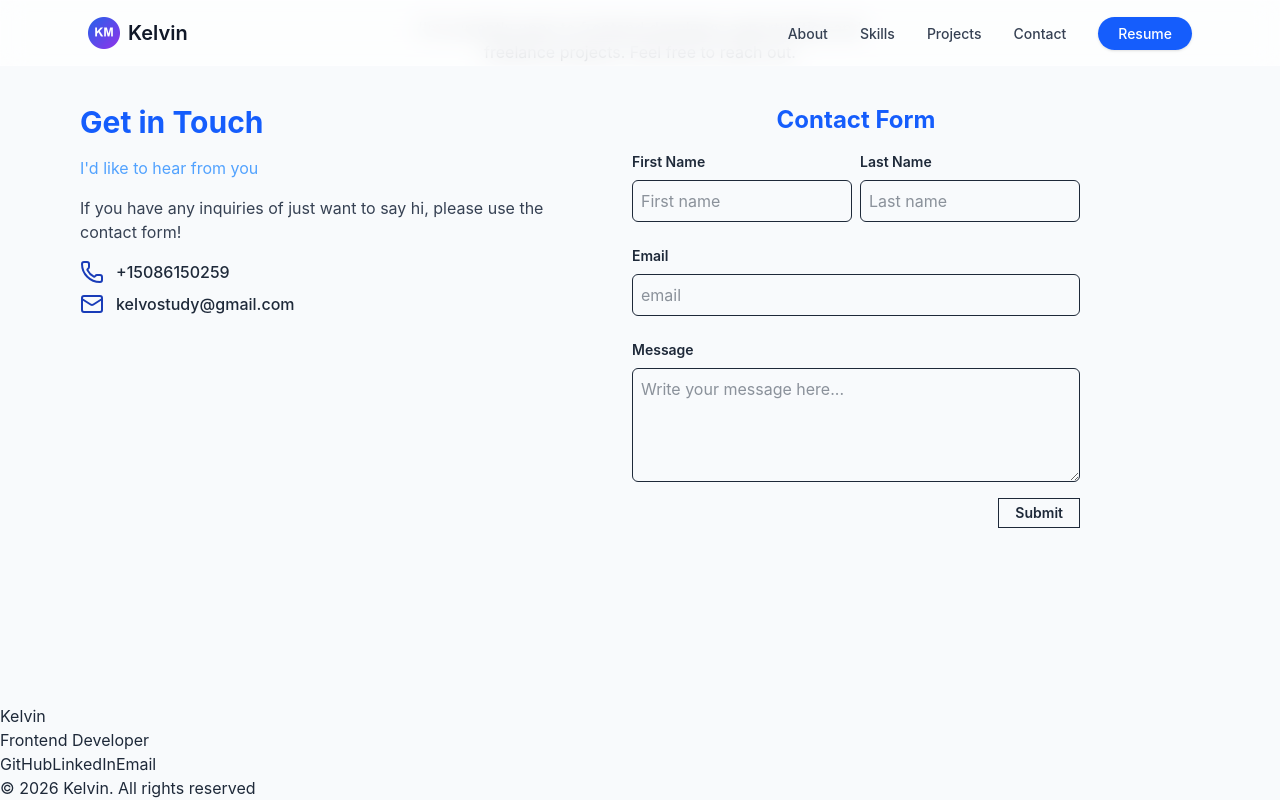
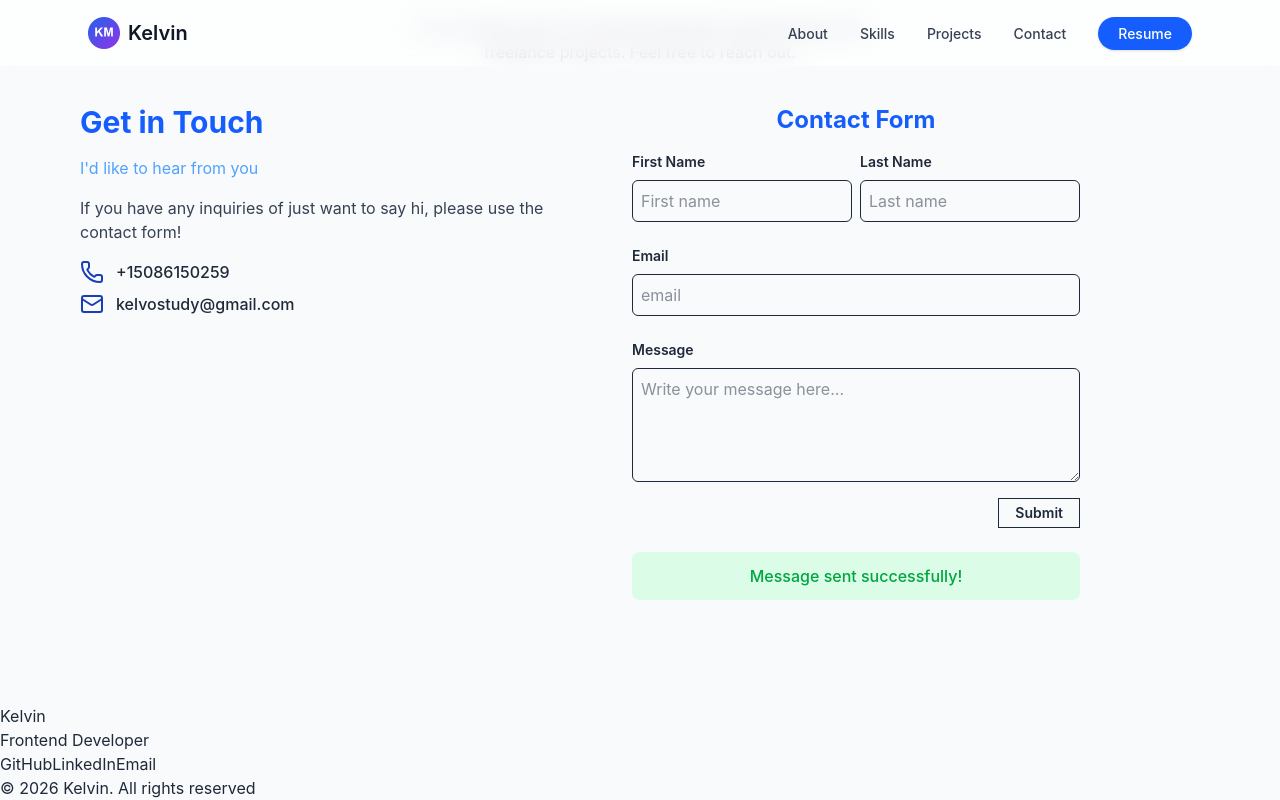
Before and after one commit to Mankelvo/personal-portfolio, a React (Vite) app: page / in a window 1280 px wide. Both pictures are taken after typing "Sample", "Sample", "name@example.com", "Sample" into the empty fields and a click on the button "Submit". Shown: the part 2642-3442 px from the top of the page. Built offline with nearby package versions, Linux system fonts and the light colour scheme.

Commit message:
feat(contact): add contact form, validation, and success message

```diff
--- a/src/components/sections/Contact.jsx
+++ b/src/components/sections/Contact.jsx
@@ -8,6 +8,7 @@ import { useState } from "react";
 
 function Contact(){
 
+
     const[formData, setFormData] = useState({
         firstName:"",
         lastName:"",
@@ -15,19 +16,24 @@ function Contact(){
         message:""
     })
 
-    const handleChange = (e)=>{
-        setFormData({
-            ...formData, [e.target.name]: e.target.value
-        })
-    }
+  const[success, setSuccess]=useState("");
+
+    function handleChange(e) {
+    setFormData({
+      ...formData,
+      [e.target.name]: e.target.value,
+    });
+  }
+
+
     const handleSubmit = (e)=>{
         e.preventDefault();
     if(!formData.firstName){
-        alert("Firstname required!");
+        alert("First name required!");
         return;
     }
       if (!formData.lastName){
-        alert("Lastname required!");
+        alert("Last name required!");
         return;
      }
 
@@ -36,9 +42,13 @@ function Contact(){
         return;
      }
       if (!formData.message.trim()){
-        alert("Please write your message here!!")
+        alert("Please write your message here!!");
      }
       console.log(formData);
+      setSuccess("Message sent successfully!");
+      setTimeout(()=>{
+        setSuccess("");
+      }, 3000)
 
 
   setFormData({
@@ -50,6 +60,10 @@ function Contact(){
 
 
     }
+
+
+
+
     return (
 
         <Section id="contact">
@@ -90,6 +104,7 @@ function Contact(){
 
             <div className="flex md:flex-col max-w-4xl  ">
                 <form className="max-w-md mx-auto space-y-4" onSubmit={handleSubmit}>
+
                        <h3 className='text-xl md:text-2xl font-bold text-blue-600 text-center mb-4'>Contact Form</h3>
                     <div className="flex flex-col md:flex-row gap-2">
 
@@ -114,7 +129,7 @@ function Contact(){
                         <textarea
                         className="form-input"
                         id="message"
-                        minLength={50}
+                        minLength={10}
                         name="message"
                         onChange={handleChange}
                         value={formData.message}
@@ -127,10 +142,11 @@ function Contact(){
 
                         </div>
 
+
+
                     </div>
 
-
-
+                          {success && <p className=" text-center p-3 rounded-lg bg-green-100 text-green-600 font-medium animate-in fade-in zoom-in  transition-transform duration-200">{success}</p>}
 
                 </form>
         </div>
@@ -141,4 +157,7 @@ function Contact(){
     )
 }
 
+
+
+
 export default Contact;
```
